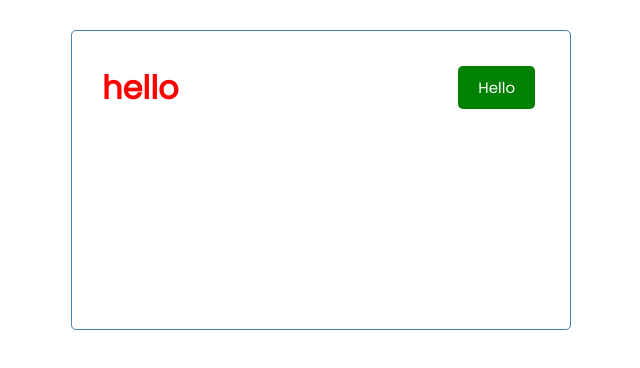
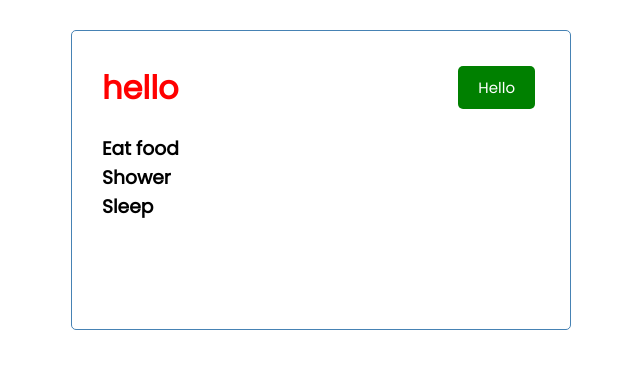
Before and after one commit to danCoda/react-tasks-list, a React (Create React App) app: page / in a window 1280 px wide. Shown: the top 368 px of the page, without its empty margins (319-959 px from the left). Built offline with nearby package versions, Linux system fonts and the light colour scheme.

Commit message:
Component added: Tasks. Actual tasks are added 'globally' from App.js.

```diff
--- a/src/App.js
+++ b/src/App.js
@@ -1,10 +1,34 @@
 import Header from './components/Header';
+import Tasks from './components/Tasks';
+import { useState } from 'react';
 
 const App = () => {
+
+  const [tasks, setTasks] = useState([
+    {
+        id:1,
+        text:"Eat food",
+        day:"Monday 12th June",
+        reminder: true
+    },
+    {
+        id:2,
+        text:"Shower",
+        day:"Wednesday 15th June",
+        reminder: true
+    },
+    {
+        id:3,
+        text:"Sleep",
+        day:"Saturday 18th June",
+        reminder: true
+    }
+  ]);
 
   return (
     <div className="container">
       <Header title='hello'/>
+      <Tasks tasks={tasks} />
     </div>
   );
 }
--- /dev/null
+++ b/src/components/Tasks.js
@@ -0,0 +1,12 @@
+const Tasks = ({ tasks }) => {
+
+    return (
+        <>
+            {tasks.map(task =>(
+                <h3 key={task.id}>{task.text}</h3>
+            ))}
+        </>
+    )
+}
+
+export default Tasks
```
